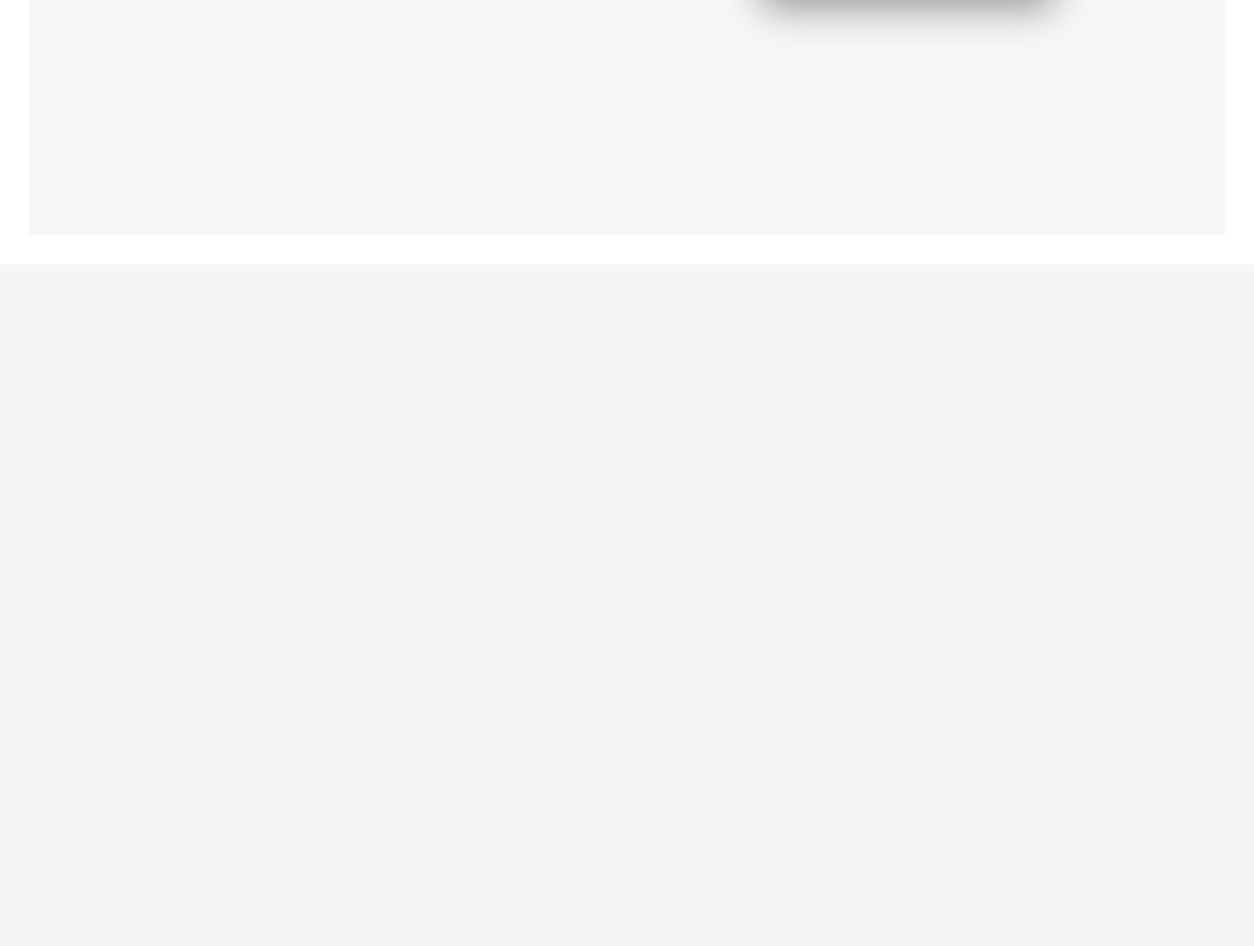
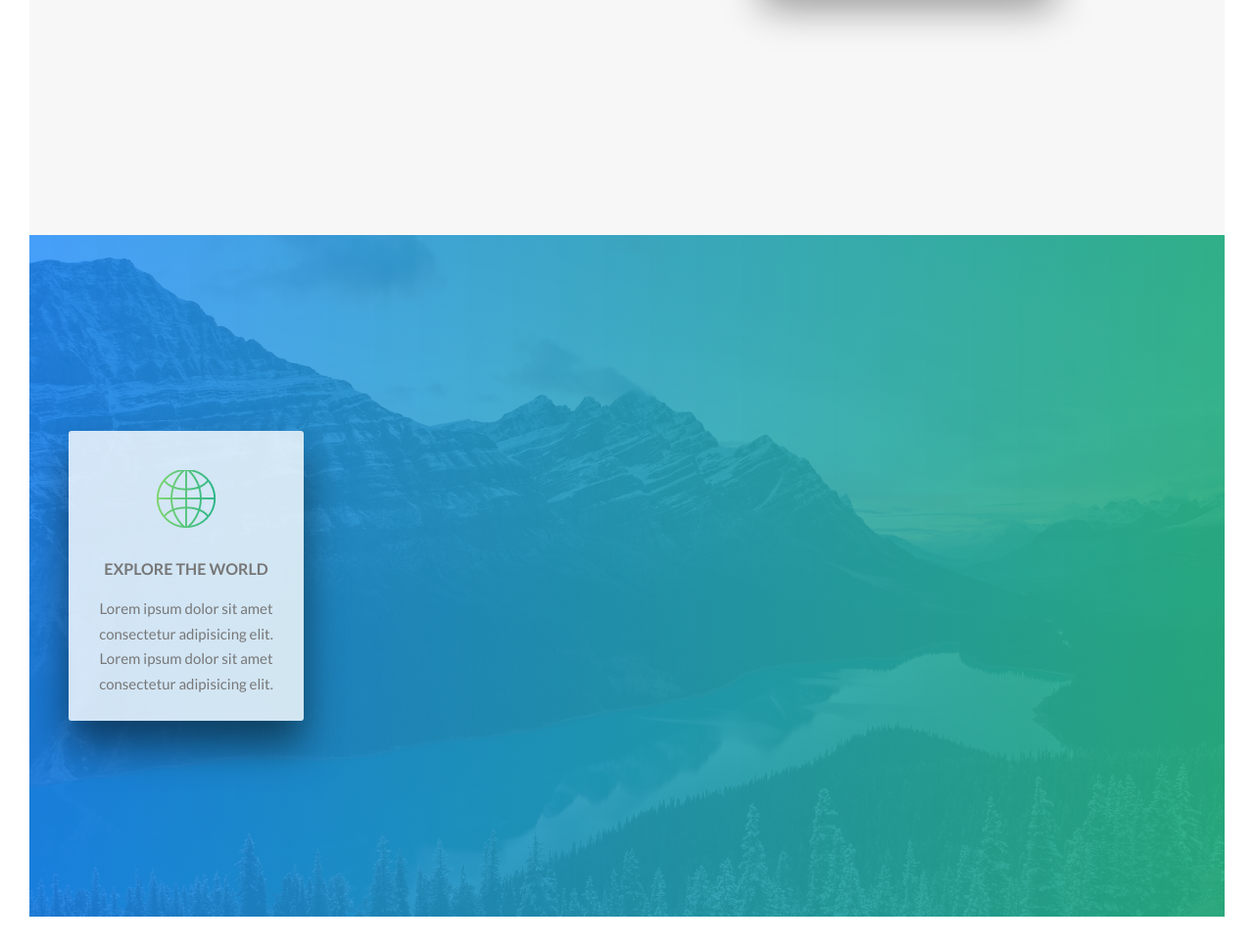
Before and after one commit to SparksFullStack/naturelust, a PHP site: page /index.html in a window 1280 px wide. Shown: the part 1325-2291 px from the top of the page at 98% size. Before the commit the page ends 1354 px from the top, so only its background shows below. Run offline with PHP 8.4, Linux system fonts and the light colour scheme.

Commit message:
font library imported; first card of the next section completed with background gradient

```diff
--- a/css/style.css
+++ b/css/style.css
@@ -107,6 +107,11 @@ body {
   padding: 25rem 0;
   margin-top: -20vh; }
 
+.section-features {
+  padding: 20rem 0;
+  background-image: linear-gradient(to right, rgba(30, 144, 255, 0.8), rgba(40, 180, 133, 0.9)), url(../img/nat-4.jpg);
+  background-size: cover; }
+
 .btn:link, .btn:visited {
   text-transform: uppercase;
   text-decoration: none;
@@ -200,6 +205,23 @@ body {
   .composition:hover .composition__photo:not(:hover) {
     transform: scale(0.95); }
 
+.feature-box {
+  background-color: rgba(255, 255, 255, 0.8);
+  font-size: 1.5rem;
+  padding: 2.5rem;
+  text-align: center;
+  border-radius: 3px;
+  box-shadow: 0 2.5rem 4rem rgba(0, 0, 0, 0.5);
+  transition: all .2s; }
+  .feature-box__icon {
+    font-size: 6rem;
+    margin-bottom: .5rem;
+    background-image: linear-gradient(to right, #7ed56f, #28b485);
+    -webkit-background-clip: text;
+    color: transparent; }
+  .feature-box:hover {
+    transform: translateY(-2rem); }
+
 /* Main Header */
 .header {
   height: 95vh;
--- a/index.html
+++ b/index.html
@@ -61,6 +61,23 @@
                     </div>
                 </div>
             </section>
+
+            <section class="section-features">
+
+
+                <div class="row">
+                    <div class="col-1-of-4">
+                        <div class="feature-box">
+                            <i class="icon-basic-world feature-box__icon"></i>
+                            <h3 class="heading-tertiary u-margin-bottom-small">Explore the world</h3>
+                            <p class="feature-box__text">Lorem ipsum dolor sit amet consectetur adipisicing elit. Lorem ipsum dolor sit amet consectetur adipisicing elit.</p>
+                        </div>
+                    </div>
+                    <div class="col-1-of-4"></div>
+                    <div class="col-1-of-4"></div>
+                    <div class="col-1-of-4"></div>
+                </div>
+            </section>
         </main>
     </body>
 </html>
--- /dev/null
+++ b/sass/components/_feature-box.scss
@@ -0,0 +1,25 @@
+.feature-box {
+    background-color: rgba($color-white, 0.8);
+    font-size: 1.5rem;
+    padding: 2.5rem;
+    text-align: center;
+    border-radius: 3px;
+    box-shadow: 0 2.5rem 4rem rgba($color-black, .5);
+    transition: all .2s;
+
+    &__icon {
+        font-size: 6rem;
+        margin-bottom: .5rem;
+        background-image: linear-gradient(to right, $color-primary-light, $color-primary-dark);
+        -webkit-background-clip: text;
+        color: transparent;
+    }
+
+    &__text {
+
+    }
+
+    &:hover {
+        transform: translateY(-2rem);
+    }
+}
--- a/sass/main.scss
+++ b/sass/main.scss
@@ -16,6 +16,7 @@
 // Components
 @import "./components/button";
 @import "./components/composition";
+@import "./components/feature-box";
 
 // Layout Styles
 @import "./layout/header";
--- a/sass/pages/_home.scss
+++ b/sass/pages/_home.scss
@@ -3,3 +3,13 @@
     padding: 25rem 0;
     margin-top: -20vh; // here we move the section up to compensate for the clip path of 75vh
 }
+
+.section-features {
+    padding: 20rem 0;
+    background-image: linear-gradient(
+        to right,
+        rgba($color-dodger-blue, 0.8),
+        rgba($color-primary-dark, .9)),
+        url(../img/nat-4.jpg);
+    background-size: cover;
+}
```
